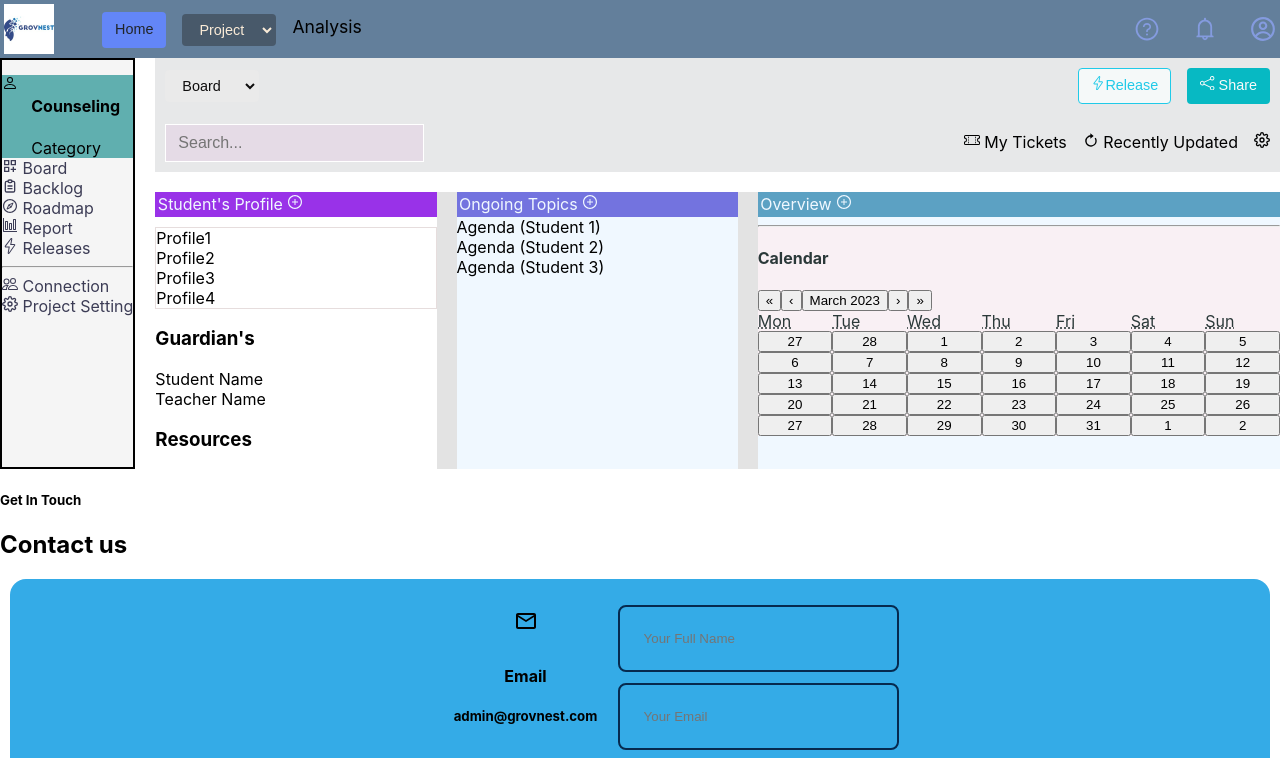
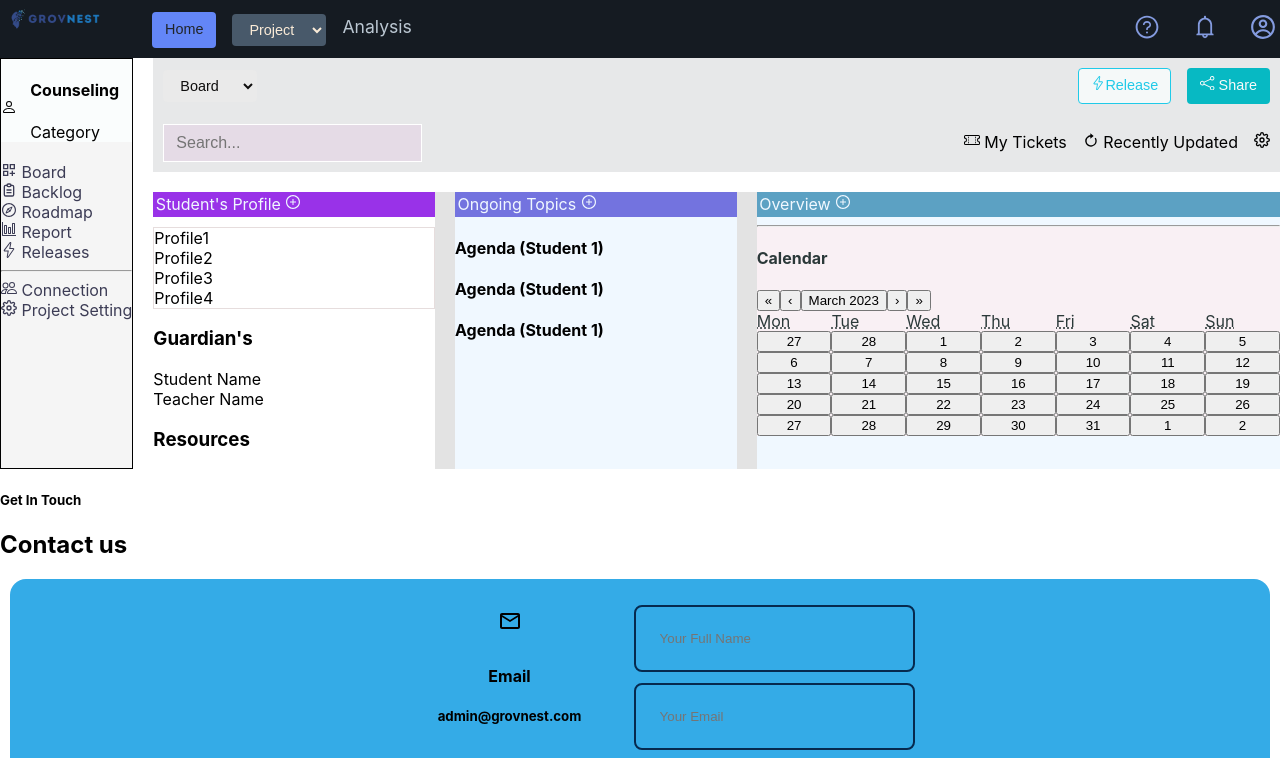
Before and after one commit to code2prince/GrovNest, a React (Create React App) app in the folder React_Project/grovnestapp/: page / in a window 1280 px wide. Shown: the top 758 px of the page. Built offline with nearby package versions, Linux system fonts and the light colour scheme; the HTML template or start-up script is replaced by a standard one.

Commit message:
ongoing topics

```diff
--- a/React_Project/grovnestapp/src/component/Contact/contact.css
+++ b/React_Project/grovnestapp/src/component/Contact/contact.css
@@ -33,6 +33,7 @@
     justify-content: center;
     margin: 10px;
     padding: 10px;
+    gap: 2rem;
 
 
 
--- a/React_Project/grovnestapp/src/component/Header/Header.jsx
+++ b/React_Project/grovnestapp/src/component/Header/Header.jsx
@@ -1,6 +1,6 @@
 import React from 'react';
 import './header.css';
-import IMG from '../../asserts/grovnest logo.jpg';
+import IMG from '../../asserts/grovelogo.png';
 import { AiOutlineQuestionCircle } from 'react-icons/ai';
 import { CgProfile } from 'react-icons/cg';
 import { AiOutlineBell } from 'react-icons/ai'
@@ -11,7 +11,7 @@ const Header = () => {
       <div className='header_container'>
           <div className='container_img'>
             <div>
-              <img width={50} src={IMG} alt="header-img" />
+              <img width={100} src={IMG} alt="header-img" />
             </div>
             <div className='header_item'>
                 <div>
--- a/React_Project/grovnestapp/src/component/Header/header.css
+++ b/React_Project/grovnestapp/src/component/Header/header.css
@@ -1,6 +1,6 @@
 
 .header_container{
-    background-color: rgb(99, 127, 155);
+    background-color: rgb(21, 27, 34);
     /* background: transparent; */
     height:50px;
     display: flex;
@@ -66,6 +66,7 @@
     background-color: #48596a;
     color: antiquewhite;
     border: 1px solid transparent;
+    cursor: pointer;
     padding: 0.375rem 0.75rem;
     margin-top: 0.15rem;
     font-size: 0.9rem;
@@ -75,4 +76,5 @@
 }
 .analysis{
     margin-top: 0.25rem;
+    color: rgb(187, 199, 210);
 }
--- a/React_Project/grovnestapp/src/component/SideMenu/sideMenu.css
+++ b/React_Project/grovnestapp/src/component/SideMenu/sideMenu.css
@@ -2,7 +2,8 @@
     justify-content: left;
     grid-template-columns:20% 80%;
     background-color: rgb(245, 245, 245);
-    border: 2px solid;
+    border: 1.5px solid;
+
 
   }
 
@@ -17,8 +18,13 @@
   }
 
   .counseling{
-    margin-top: 15px;
-    background-color: rgb(96, 175, 175);
+
+    background-color: rgb(250, 253, 253);
     display: grid;
     grid-template-columns: auto auto;
+    margin-bottom: 20px;
   }
+
+  .person{
+    margin-top: 40px;
+  }
--- a/React_Project/grovnestapp/src/component/SideMenu/sideMenu.jsx
+++ b/React_Project/grovnestapp/src/component/SideMenu/sideMenu.jsx
@@ -15,7 +15,7 @@ const sideMenu = () => {
     <div className='grid-twenty-eighty'>
 
         <div className='counseling'>
-            <div><BsPerson/></div>
+            <div className='person'><BsPerson/></div>
             <div>
               <h4>Counseling</h4>
               <div>Category</div>
--- a/React_Project/grovnestapp/src/component/body/body.js
+++ b/React_Project/grovnestapp/src/component/body/body.js
@@ -6,6 +6,7 @@ import Calendar from "./Calender/calender";
 import Profile from "./studentProfile/profile/profile";
 import Guradian from "./studentProfile/Guradian/guradian";
 import Resource from "./studentProfile/Resource/resource";
+import Agenda from "./ongoingTopic/agenda";
 export default function (){
     return (
         <>
@@ -30,9 +31,12 @@ export default function (){
 
                 <div className="topic">
                     <div className="topic-header">Ongoing Topics <AiOutlinePlusCircle/></div>
-                    <div>Agenda (Student 1)</div>
-                    <div>Agenda (Student 2)</div>
-                    <div>Agenda (Student 3)</div>
+                    <div>
+                        <Agenda/>
+                        <Agenda/>
+                        <Agenda/>
+
+                    </div>
                 </div>
 
                 <div className="overview">
--- /dev/null
+++ b/React_Project/grovnestapp/src/component/body/ongoingTopic/agenda.js
@@ -0,0 +1,9 @@
+export default function (){
+    return (
+        <>
+        <div>
+            <h4>Agenda (Student 1)</h4>
+        </div>
+        </>
+    )
+}
```
Also changed, not shown: React_Project/grovnestapp/src/component/Contact/contact.jsx (+7 -7 lines), React_Project/grovnestapp/src/asserts/grovelogo.png (added), React_Project/grovnestapp/src/component/body/ongoingTopic/agenda.css (added).
